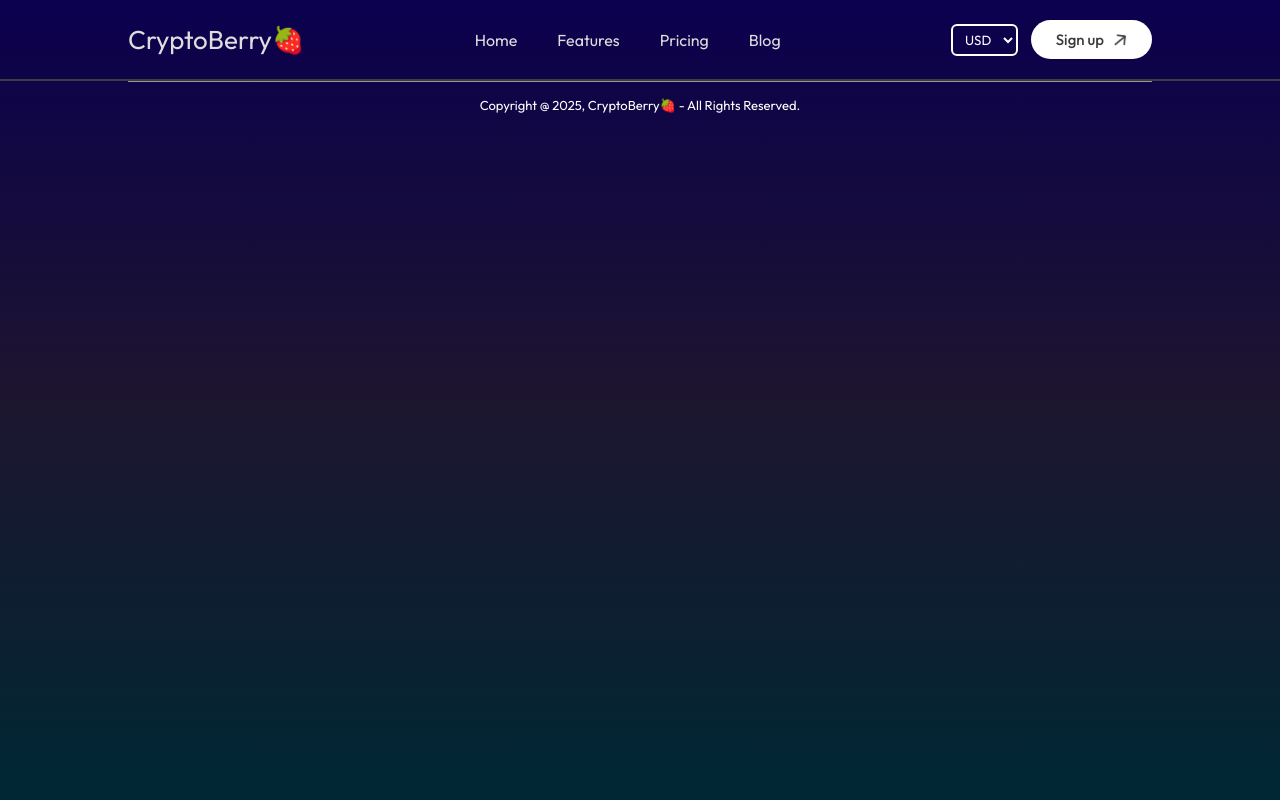
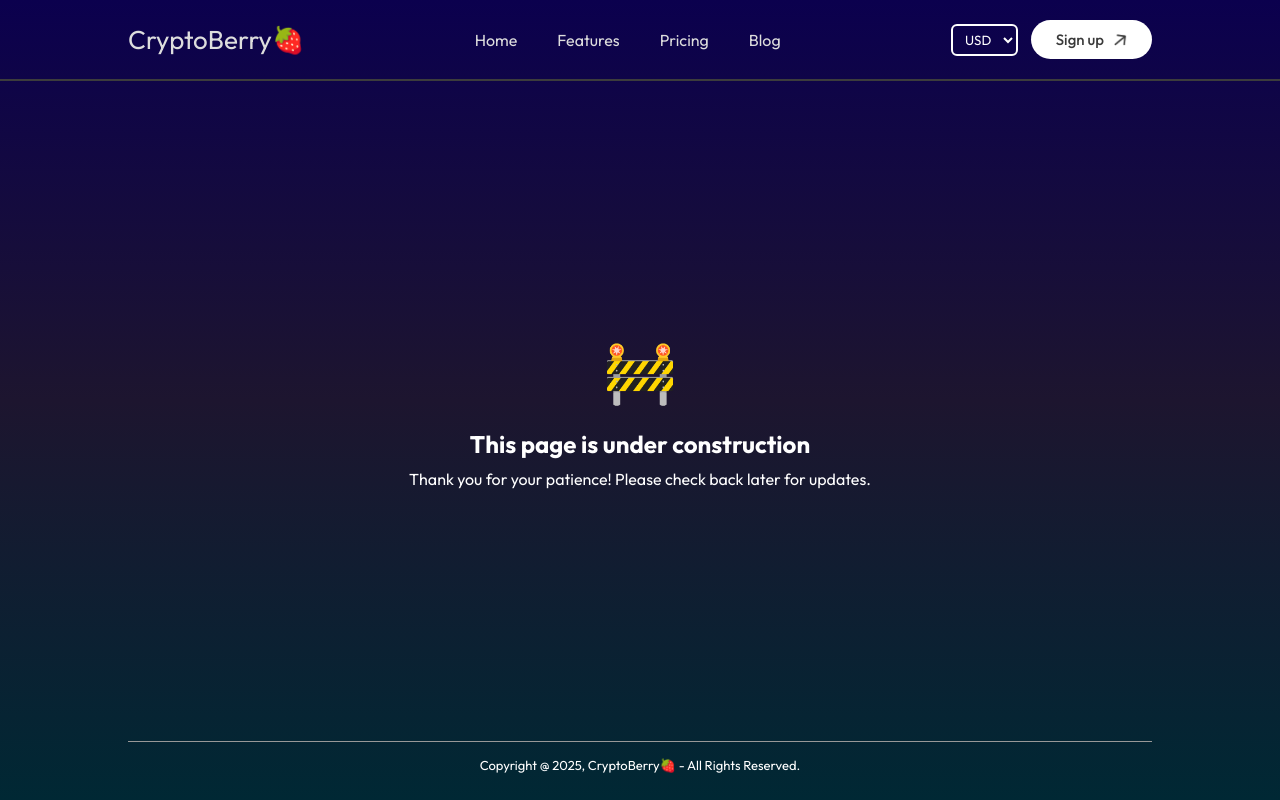
Before and after one commit to kolirina/Crypto_BH, a React (Vite) app: page /inDevelopment in a window 1280 px wide. Built offline with nearby package versions, Linux system fonts and the light colour scheme; no server answers.

Commit message:
feat: add indevelopment page

```diff
--- a/src/App.jsx
+++ b/src/App.jsx
@@ -4,6 +4,7 @@ import { Routes, Route } from "react-router-dom";
 import Home from "./pages/Home/Home";
 import Coin from "./pages/Coin/Coin";
 import Footer from "./components/Footer/Footer";
+import InDevelopment from "./pages/InDevelopment/InDevelopment";
 
 const App = () => {
   return (
@@ -12,6 +13,7 @@ const App = () => {
       <Routes>
         <Route path="/" element={<Home />} />
         <Route path="/coin/:coinId" element={<Coin />} />
+        <Route path="/inDevelopment" element={<InDevelopment />} />
       </Routes>
       <Footer />
     </div>
--- a/src/components/NavBar/Navbar.jsx
+++ b/src/components/NavBar/Navbar.jsx
@@ -37,9 +37,15 @@ const Navbar = () => {
         <Link to={"/"}>
           <li>Home</li>
         </Link>
-        <li>Features</li>
-        <li>Pricing</li>
-        <li>Blog</li>
+        <Link to={"/inDevelopment"}>
+          <li>Features</li>
+        </Link>
+        <Link to={"/inDevelopment"}>
+          <li>Pricing</li>
+        </Link>
+        <Link to={"/inDevelopment"}>
+          <li>Blog</li>
+        </Link>
       </ul>
       <div className="nav-right">
         <select onChange={currencyHandler}>
--- a/src/pages/Home/Home.jsx
+++ b/src/pages/Home/Home.jsx
@@ -30,7 +30,7 @@ function Home() {
   return (
     <div className="home">
       <div className="hero">
-        <h1>The Ultimate Crypto Marketplace</h1>
+        <h1>The Best Crypto Marketplace</h1>
         <p>
           Welcome to the ultimate cryptocurrency marketplace. Sign up for free
           and find out more about cryptos.
--- a/src/pages/InDevelopment/InDevelopment.css
+++ b/src/pages/InDevelopment/InDevelopment.css
@@ -0,0 +1,25 @@
+.container {
+  display: flex;
+  flex-direction: column;
+  align-items: center;
+  justify-content: center;
+  height: calc(100vh - 140px);
+  background: transparent;
+}
+
+.icon {
+  font-size: 60px;
+  margin-bottom: 20px;
+}
+
+.message {
+  font-size: 24px;
+  font-weight: bold;
+  color: white;
+  margin-bottom: 10px;
+}
+
+.subMessage {
+  font-size: 16px;
+  color: white;
+}
--- a/src/pages/InDevelopment/InDevelopment.jsx
+++ b/src/pages/InDevelopment/InDevelopment.jsx
@@ -0,0 +1,16 @@
+import React from "react";
+import "./InDevelopment.css";
+
+const InDevelopment = () => {
+  return (
+    <div className="container">
+      <div className="icon">🚧</div>
+      <div className="message">This page is under construction</div>
+      <div className="subMessage">
+        Thank you for your patience! Please check back later for updates.
+      </div>
+    </div>
+  );
+};
+
+export default InDevelopment;
```
